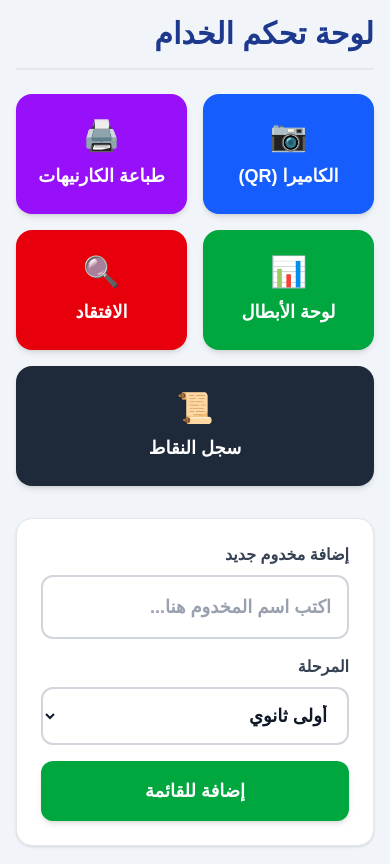
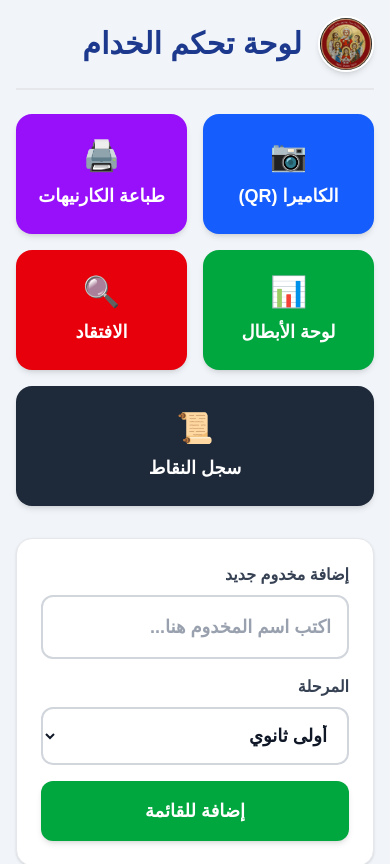
Before and after one commit to Kerollos0Samy0/Sanwy, a Next.js app: page /admin in a window 390 px wide. Shown: the top 864 px of the page. Built offline with nearby package versions, Linux system fonts and the light colour scheme; no server answers; the database is empty.

Commit message:
Update logo

```diff
--- a/src/app/admin/cards/page.tsx
+++ b/src/app/admin/cards/page.tsx
@@ -22,7 +22,7 @@ export default function Cards() {
         {youths.map(y => (
           <div key={y.id} className="bg-white border-4 border-blue-900 rounded-2xl p-6 flex flex-col items-center text-center shadow-lg break-inside-avoid relative overflow-hidden">
             <div className="absolute top-0 left-0 w-full h-24 bg-blue-50 z-0"></div>
-            <img src="/logo.png" alt="Logo" className="h-24 object-contain mb-4 z-10" />
+            <img src="/logo.jpg" alt="Logo" className="h-24 w-24 object-contain mb-4 z-10 rounded-full border-2 border-gray-100 shadow-sm" />
             <h2 className="text-2xl font-bold text-gray-800 mb-4 z-10">{y.name}</h2>
             <div className="bg-white p-3 border-4 border-blue-100 rounded-xl z-10">
               <QRCodeSVG value={y.id} size={150} />
--- a/src/app/admin/page.tsx
+++ b/src/app/admin/page.tsx
@@ -43,8 +43,11 @@ export default function Admin() {
   return (
     <div dir="rtl" className="min-h-screen bg-slate-100 p-4 md:p-8">
       <div className="max-w-7xl mx-auto">
-        <div className="flex justify-between items-center mb-6 border-b-2 border-gray-200 pb-4">
-          <h1 className="text-3xl md:text-4xl font-extrabold text-blue-900">لوحة تحكم الخدام</h1>
+        <div className="flex justify-between items-center mb-6 border-b-2 border-gray-200 pb-4 gap-4">
+          <div className="flex items-center gap-4">
+            <img src="/logo.jpg" alt="Logo" className="w-14 h-14 md:w-16 md:h-16 rounded-full border-2 border-white shadow-md object-cover" />
+            <h1 className="text-3xl md:text-4xl font-extrabold text-blue-900">لوحة تحكم الخدام</h1>
+          </div>
         </div>
 
         {/* Top Action Buttons */}
--- a/src/app/dashboard/page.tsx
+++ b/src/app/dashboard/page.tsx
@@ -33,9 +33,12 @@ export default function Dashboard() {
   return (
     <div dir="rtl" className="min-h-screen bg-slate-50 p-6 md:p-12">
       <div className="max-w-7xl mx-auto">
-        <div className="flex justify-between items-center mb-10 border-b-2 border-gray-200 pb-6">
-          <h1 className="text-4xl md:text-5xl font-black text-blue-900 drop-shadow-sm">📊 لوحة إحصائيات الأبطال</h1>
-          <Link href="/admin" className="bg-gray-800 hover:bg-black text-white px-6 py-3 rounded-xl font-bold shadow-md transition">لوحة الخدام &rarr;</Link>
+        <div className="flex flex-col md:flex-row justify-between items-center mb-10 border-b-2 border-gray-200 pb-6 gap-6">
+          <div className="flex items-center gap-4">
+            <img src="/logo.jpg" alt="Logo" className="w-16 h-16 md:w-20 md:h-20 rounded-full border-4 border-white shadow-lg object-cover" />
+            <h1 className="text-4xl md:text-5xl font-black text-blue-900 drop-shadow-sm">📊 إحصائيات الأبطال</h1>
+          </div>
+          <Link href="/admin" className="bg-gray-800 hover:bg-black text-white px-6 py-3 rounded-xl font-bold shadow-md transition whitespace-nowrap">لوحة الخدام &rarr;</Link>
         </div>
 
         <div className="grid grid-cols-1 md:grid-cols-2 xl:grid-cols-3 gap-8">
--- a/src/app/layout.tsx
+++ b/src/app/layout.tsx
@@ -15,6 +15,9 @@ const geistMono = Geist_Mono({
 export const metadata: Metadata = {
   title: "ثانوي - القديسة رفقة",
   description: "نظام متابعة نقاط وحضور شباب ثانوي - كنيسة القديسة رفقة",
+  icons: {
+    icon: '/logo.jpg',
+  },
 };
 
 export default function RootLayout({ children }: LayoutProps<"/">) {
```
Also changed, not shown: public/logo.jpg (added), src/app/icon.jpg (added).
